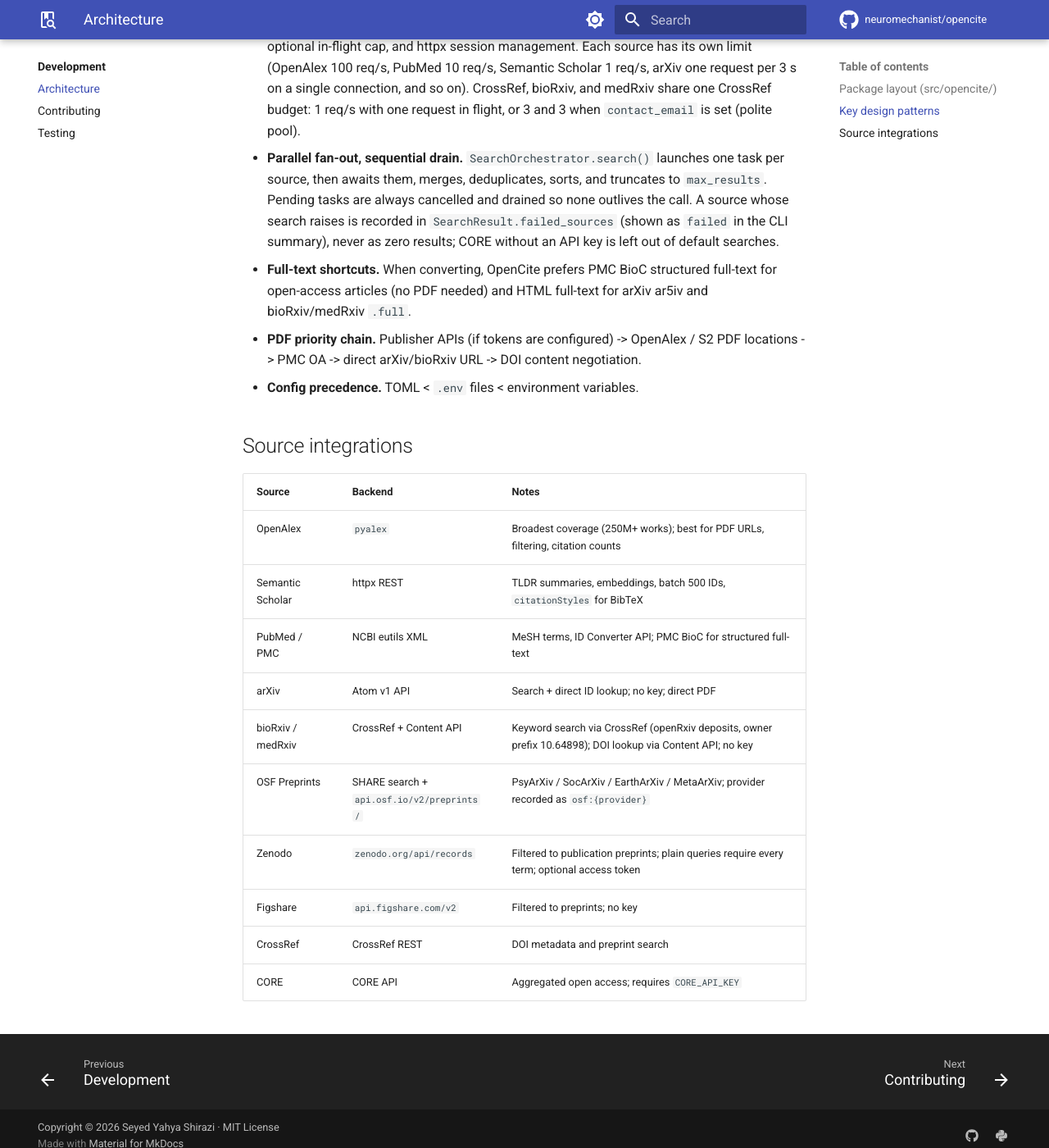
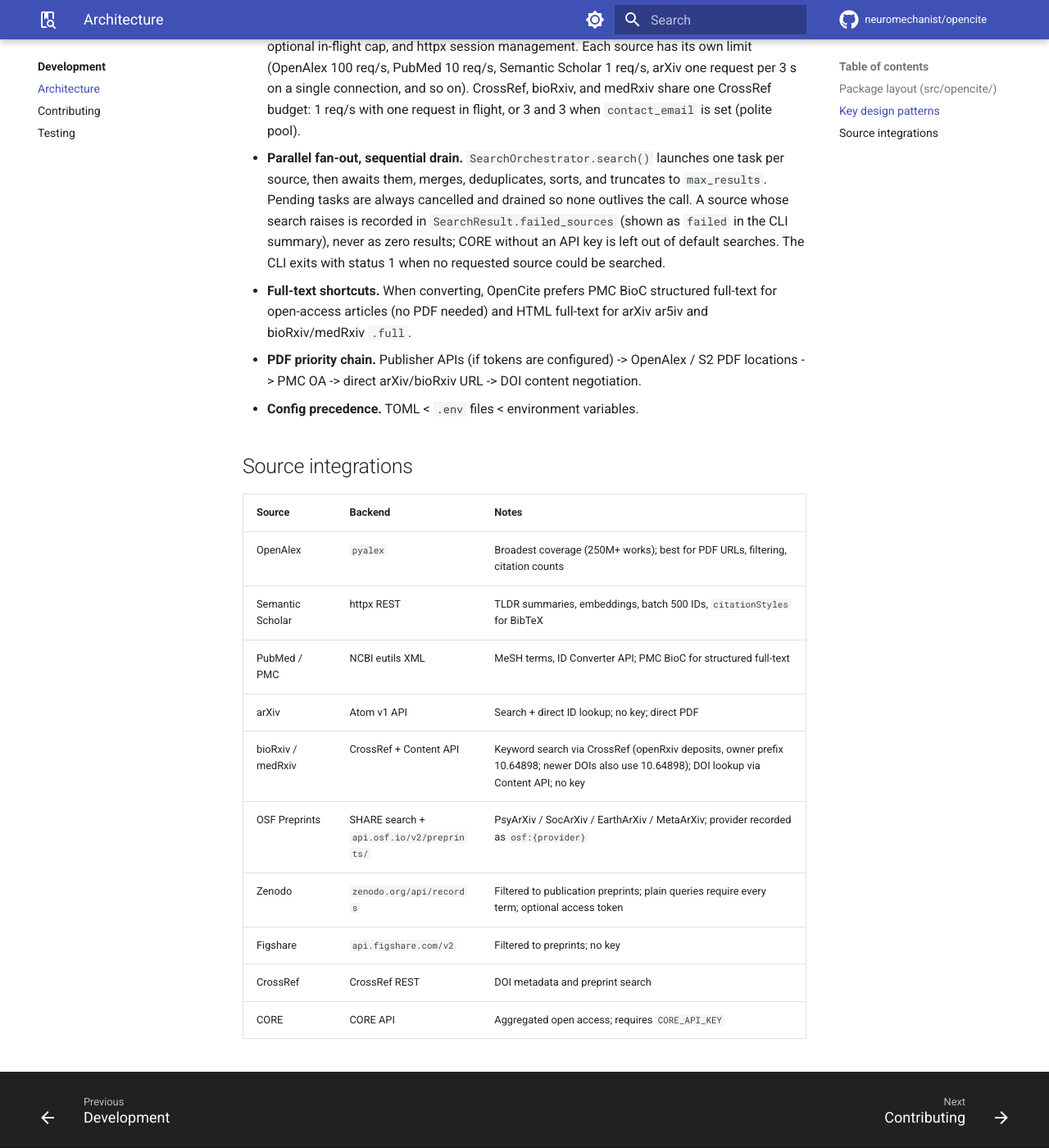
Before and after one commit to neuromechanist/opencite, an MkDocs documentation site: the page built from docs/development/architecture.md, in a window 1280 px wide and 1400 px high, scrolled down 1473 px. Shown: the whole window at 82% size. Built offline with MkDocs 1.6.1 and Material for MkDocs 9.7.7, drawn with Linux system fonts in a browser that asks for light colours; comment, search, counter and statistics services are not loaded.

Commit message:
docs: note CLI exit status and 10.64898 DOIs [skip ci]

```diff
--- a/docs/development/architecture.md
+++ b/docs/development/architecture.md
@@ -43,7 +43,8 @@
   truncates to `max_results`. Pending tasks are always cancelled and drained so
   none outlives the call. A source whose search raises is recorded in
   `SearchResult.failed_sources` (shown as `failed` in the CLI summary), never as
-  zero results; CORE without an API key is left out of default searches.
+  zero results; CORE without an API key is left out of default searches. The
+  CLI exits with status 1 when no requested source could be searched.
 - **Full-text shortcuts.** When converting, OpenCite prefers PMC BioC structured
   full-text for open-access articles (no PDF needed) and HTML full-text for
   arXiv ar5iv and bioRxiv/medRxiv `.full`.
@@ -60,7 +61,7 @@
 | Semantic Scholar | httpx REST | TLDR summaries, embeddings, batch 500 IDs, `citationStyles` for BibTeX |
 | PubMed / PMC | NCBI eutils XML | MeSH terms, ID Converter API; PMC BioC for structured full-text |
 | arXiv | Atom v1 API | Search + direct ID lookup; no key; direct PDF |
-| bioRxiv / medRxiv | CrossRef + Content API | Keyword search via CrossRef (openRxiv deposits, owner prefix 10.64898); DOI lookup via Content API; no key |
+| bioRxiv / medRxiv | CrossRef + Content API | Keyword search via CrossRef (openRxiv deposits, owner prefix 10.64898; newer DOIs also use 10.64898); DOI lookup via Content API; no key |
 | OSF Preprints | SHARE search + `api.osf.io/v2/preprints/` | PsyArXiv / SocArXiv / EarthArXiv / MetaArXiv; provider recorded as `osf:{provider}` |
 | Zenodo | `zenodo.org/api/records` | Filtered to publication preprints; plain queries require every term; optional access token |
 | Figshare | `api.figshare.com/v2` | Filtered to preprints; no key |
```
